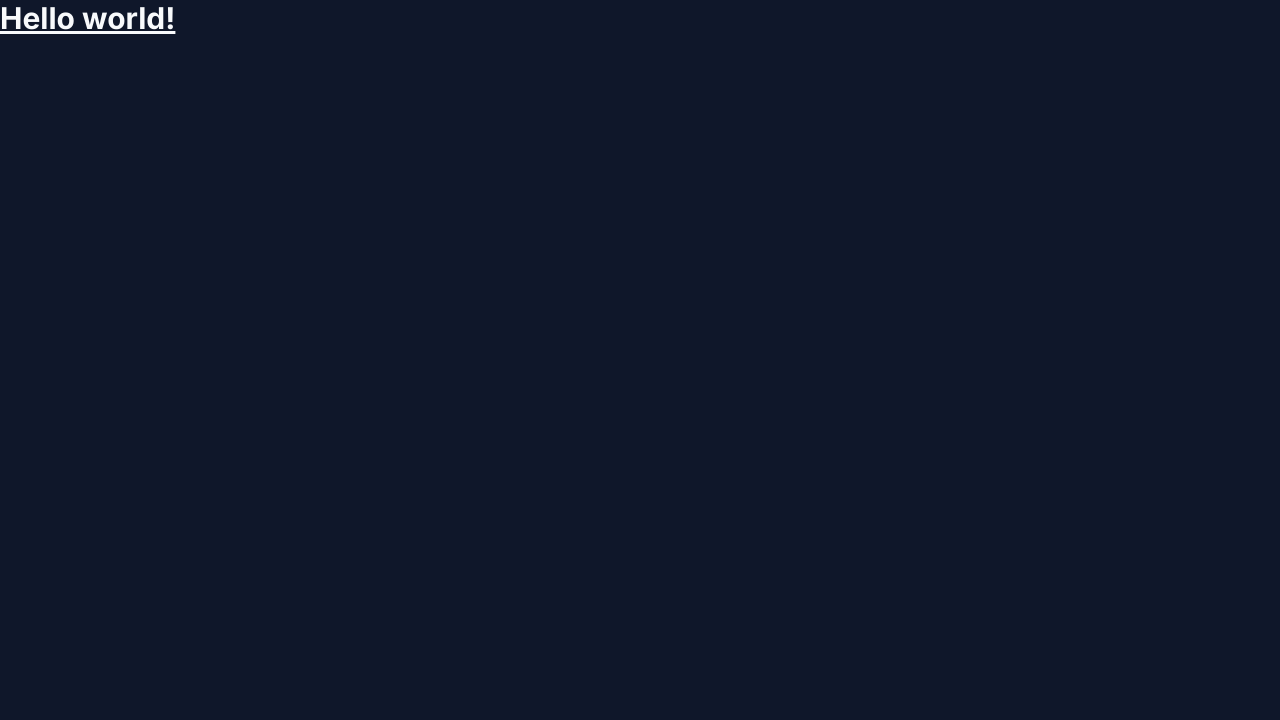
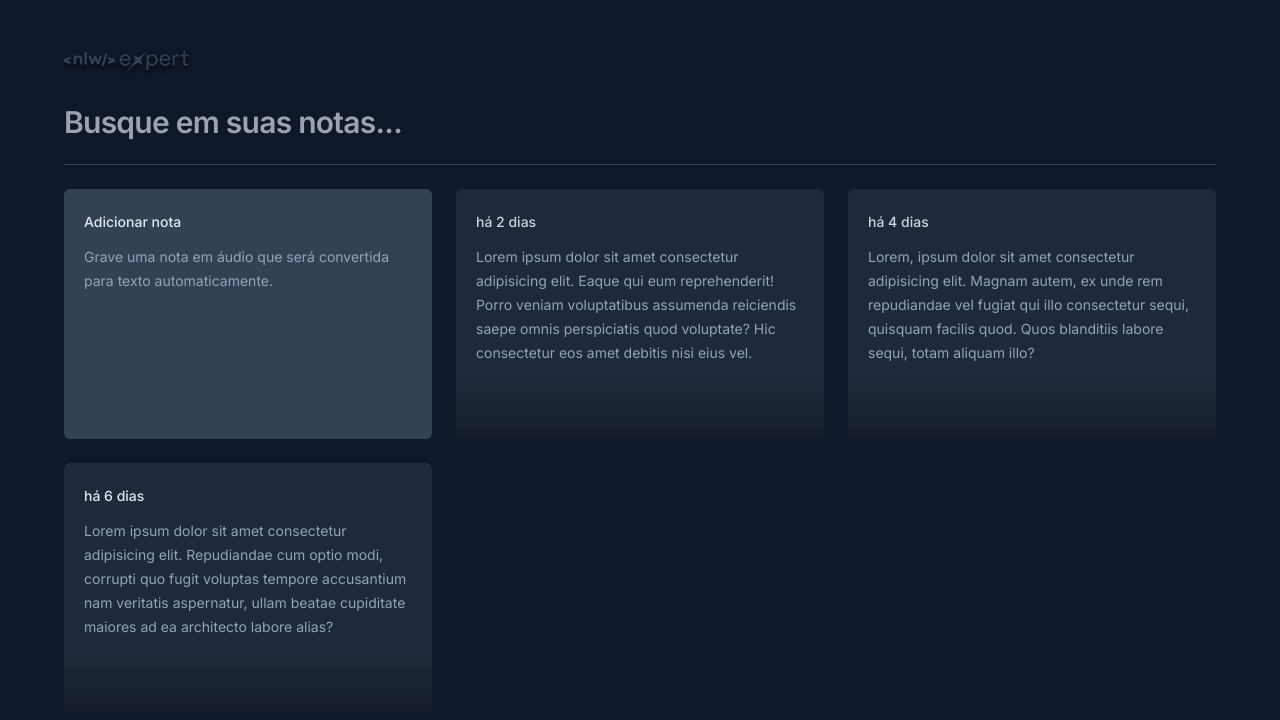
Before and after one commit to bielxrd/nlw-expert, a React (Vite) app in the folder nlw-expert-notes/: page / in a window 1280 px wide. Shown: the top 720 px of the page. Built offline with nearby package versions, Linux system fonts and the light colour scheme.

Commit message:
feat: adiciona cards em grid e opacity dos cards

```diff
--- a/nlw-expert-notes/src/App.tsx
+++ b/nlw-expert-notes/src/App.tsx
@@ -1,8 +1,70 @@
+import logo from './assets/Logo-nlw-expert.svg'
+
 export function App() {
 
+
   return (
-    <h1 className="text-3xl font-bold underline">
-      Hello world!
-    </h1>
+    <div className='mx-auto max-w-6xl my-12 space-y-6'>
+      <img src={logo} alt='Nlw Expert' />
+
+      <form className='w-full'>
+        <input
+          type='text'
+          placeholder='Busque em suas notas...'
+          className='w-full bg-transparent text-3xl font-semibold tracking-tight outline-none placeholder: text-slate-500'
+        />
+      </form>
+
+
+      <div className='h-px bg-slate-700' />
+
+      <div className='grid grid-cols-3 gap-6 auto-rows-[250px]'>
+        <div className='rounded-md bg-slate-700 p-5 space-y-3'>
+          <span className='text-sm font-medium text-slate-200'>
+            Adicionar nota
+          </span>
+
+          <p className='text-sm leading-6 text-slate-400'>Grave uma nota em áudio que será convertida para texto automaticamente.</p>
+
+        </div>
+
+        <div className='rounded-md bg-slate-800 p-5 space-y-3 overflow-hidden relative'>
+          <span className='text-sm font-medium text-slate-300'>
+            há 2 dias
+          </span>
+
+          <p className='text-sm leading-6 text-slate-400'>
+            Lorem ipsum dolor sit amet consectetur adipisicing elit. Eaque qui eum reprehenderit! Porro veniam voluptatibus assumenda reiciendis saepe omnis perspiciatis quod voluptate? Hic consectetur eos amet debitis nisi eius vel.
+          </p>
+
+          <div className='absolute botton-0 left-0 right-0 h-1/2 bg-gradient-to-t from-black/60 to-black/0' />
+        </div>
+
+
+        <div className='rounded-md bg-slate-800 p-5 space-y-3 overflow-hidden relative'>
+          <span className='text-sm font-medium text-slate-300'>
+            há 4 dias
+          </span>
+
+          <p className='text-sm leading-6 text-slate-400'>
+            Lorem, ipsum dolor sit amet consectetur adipisicing elit. Magnam autem, ex unde rem repudiandae vel fugiat qui illo consectetur sequi, quisquam facilis quod. Quos blanditiis labore sequi, totam aliquam illo?
+          </p>
+
+          <div className='absolute botton-0 left-0 right-0 h-1/2 bg-gradient-to-t from-black/60 to-black/0' />
+        </div>
+
+        <div className='rounded-md bg-slate-800 p-5 space-y-3 overflow-hidden relative'>
+          <span className='text-sm font-medium text-slate-200'>
+            há 6 dias
+          </span>
+
+          <p className='text-sm leading-6 text-slate-400'>Lorem ipsum dolor sit amet consectetur adipisicing elit. Repudiandae cum optio modi, corrupti quo fugit voluptas tempore accusantium nam veritatis aspernatur, ullam beatae cupiditate maiores ad ea architecto labore alias?</p>
+
+          <div className='absolute botton-0 left-0 right-0 h-1/2 bg-gradient-to-t from-black/60 to-black/0' />
+        </div>
+
+      </div>
+    </div >
+
   )
 }
```
